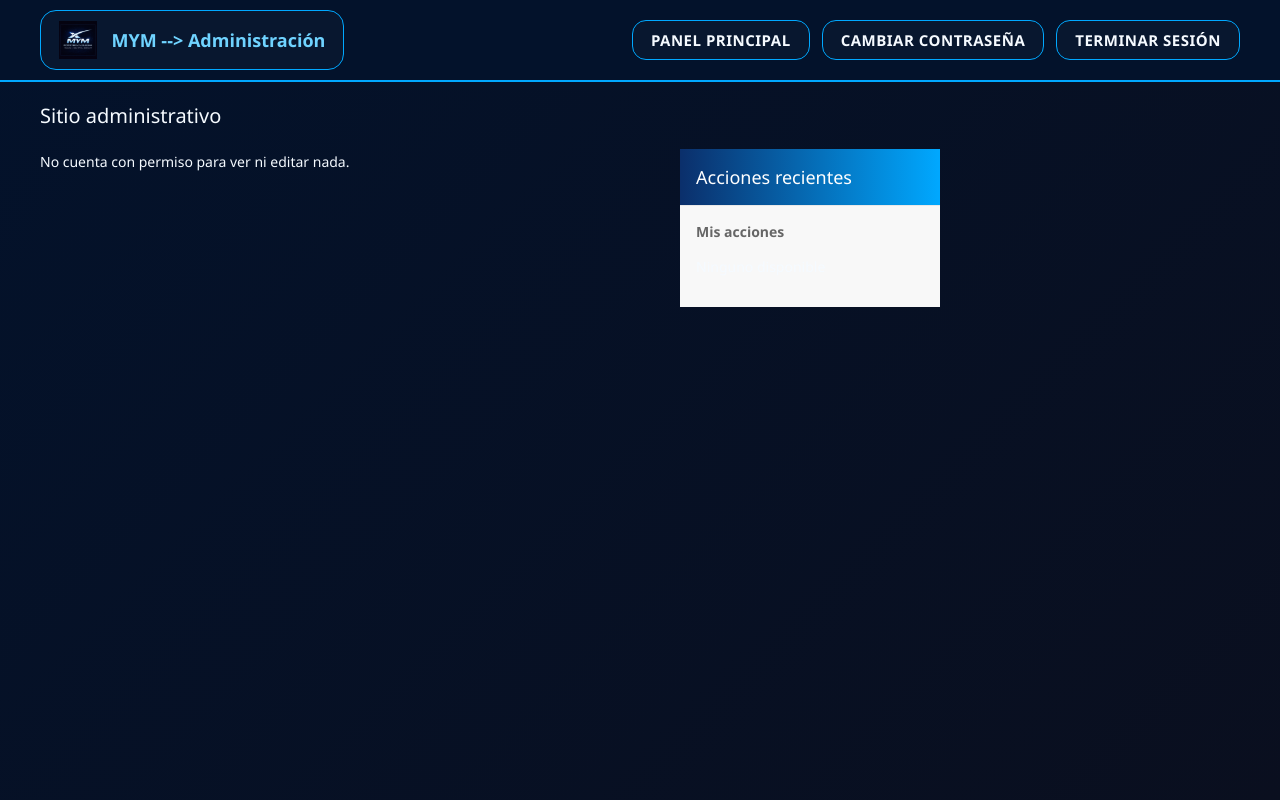
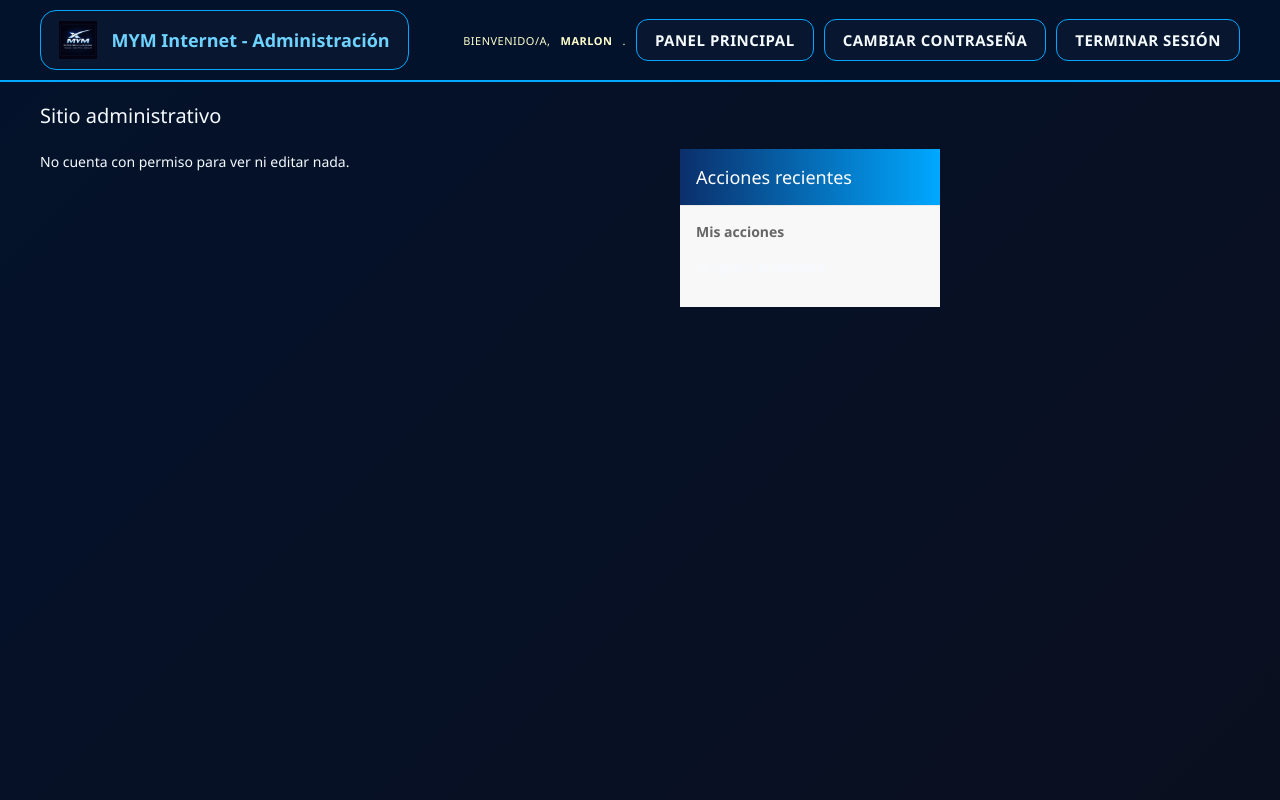
Before and after one commit to khalidgamer21/mym-network-system, a Django app: page /admin/ in a window 1280 px wide. Run offline with Django 5.2, Linux system fonts and the light colour scheme; a user stored in the database is signed in; data comes from the database, SQL or seed files in the repository; data that the repository does not hold is empty.

Commit message:
Configuracion admin

```diff
--- a/templates/admin/base_site.html
+++ b/templates/admin/base_site.html
@@ -5,57 +5,44 @@
 
 {% block branding %}
 <div class="branding-box">
-    <a href="https://www.instagram.com/marlon03.m/" target="_blank" class="branding-btn">
+    <a href="https://instagram.com/mym_internet" target="_blank" class="branding-btn" title="Síguenos en Instagram">
         <img src="{% static 'logo_mym.png' %}" alt="MYM" class="branding-logo">
-        <span>MYM --> Administración</span>
+        <span>MYM Internet - Administración</span>
     </a>
 </div>
 {% endblock %}
+
 {% block userlinks %}
+<a href="/" class="btn-admin">Panel principal</a>
+<a href="{% url 'admin:password_change' %}" class="btn-admin">Cambiar contraseña</a>
+<a href="{% url 'admin:logout' %}" class="btn-admin">Terminar sesión</a>
+{% endblock %}
 
-<a href="/" class="btn-admin">
-    Panel principal
-</a>
-
-<a href="{% url 'admin:password_change' %}" class="btn-admin">
-    Cambiar contraseña
-</a>
-
-<a href="{% url 'admin:logout' %}" class="btn-admin">
-    Terminar sesión
-</a>
-
-{% endblock %}
 {% block extrastyle %}
 {{ block.super }}
 <style>
-    .branding-btn {
-position: relative;
+    :root {
+        --azul-oscuro: #03122b;
+        --azul-medio: #0b2f6b;
+        --azul-brillante: #00a8ff;
+        --celeste: #6fd3ff;
+        --blanco: #f5faff;
+        --negro-azulado: #0a0f1f;
     }
 
-.branding-btn::after {
-content: "Síguenos en Instagram";
-position: absolute;
-bottom: -35px;
-left: 50%;
-transform: translateX(-50%);
-background: #03122b;
-color: white;
-padding: 6px 12px;
-border-radius: 8px;
-font-size: 12px;
-opacity: 0;
-pointer-events: none;
-transition: all 0.3s ease;
-white-space: nowrap;
-border: 1px solid #00a8ff;
+    body {
+        background: linear-gradient(135deg, var(--azul-oscuro), var(--negro-azulado)) !important;
+        color: var(--blanco) !important;
     }
 
-.branding-btn:hover::after {
-opacity: 1;
-bottom: -42px;
+    #header {
+        background: var(--azul-oscuro) !important;
+        border-bottom: 2px solid var(--azul-brillante);
     }
 
+    #site-name a {
+        color: var(--blanco) !important;
+    }
 
     .branding-box {
         display: flex;
@@ -68,18 +55,17 @@ bottom: -42px;
         gap: 14px;
         padding: 10px 18px;
         border-radius: 16px;
-    border: 1.5px solid #00a8ff;
+        border: 1.5px solid var(--azul-brillante);
         background: rgba(255,255,255,0.02);
-    color: #f5faff !important;
+        color: var(--blanco) !important;
         text-decoration: none !important;
         font-size: 18px;
         font-weight: 700;
         transition: all 0.28s ease;
-    box-shadow: 0 0 0 rgba(0,168,255,0);
     }
 
     .branding-btn:hover {
-    background: linear-gradient(135deg, #03122b, #00a8ff);
+        background: linear-gradient(135deg, var(--azul-oscuro), var(--azul-brillante));
         transform: translateY(-2px) scale(1.02);
         box-shadow: 0 0 18px rgba(0, 168, 255, 0.35);
         color: white !important;
@@ -94,129 +80,70 @@ bottom: -42px;
     .branding-btn:hover .branding-logo {
         transform: rotate(-3deg) scale(1.06);
     }
-    :root {
-        --primary: #03122b;
-        --secondary: #0b2f6b;
-        --accent: #00a8ff;
-        --link-fg: #6fd3ff;
-        --body-bg: #0a0f1f;
-        --body-fg: #f5faff;
-        --header-bg: #03122b;
-        --header-color: #f5faff;
-        --breadcrumbs-bg: #0b2f6b;
-        --breadcrumbs-fg: #f5faff;
-        --breadcrumbs-link-fg: #6fd3ff;
-        --module-header-bg: linear-gradient(90deg, #0b2f6b, #00a8ff);
-        --module-header-fg: white;
-        --link-selected-fg: #00a8ff;
+
+    #user-tools {
+        display: flex !important;
+        align-items: center;
+        gap: 10px;
+        flex-wrap: wrap;
     }
 
-    body {
-        background: linear-gradient(135deg, #03122b, #0a0f1f) !important;
-        color: #f5faff !important;
+    #user-tools a,
+    #user-tools form button,
+    .btn-admin {
+        font-size: 15px !important;
+        font-weight: 600;
+        text-decoration: none !important;
+        padding: 10px 18px;
+        border-radius: 12px;
+        border: 1.5px solid var(--azul-brillante);
+        color: var(--blanco) !important;
+        background: rgba(255,255,255,0.02) !important;
+        transition: all 0.25s ease;
+        display: inline-block;
     }
 
-    #header {
-        background: #03122b !important;
-        border-bottom: 2px solid #00a8ff;
-    }
-
-    #branding h1, #branding h1 a:link, #branding h1 a:visited {
-        color: #f5faff !important;
+    #user-tools a:hover,
+    #user-tools form button:hover,
+    .btn-admin:hover {
+        background: linear-gradient(135deg, var(--azul-oscuro), var(--azul-brillante)) !important;
+        color: white !important;
+        box-shadow: 0 0 14px rgba(0, 168, 255, 0.35);
     }
 
     .module h2, .module caption, .inline-group h2 {
-        background: linear-gradient(90deg, #0b2f6b, #00a8ff) !important;
+        background: linear-gradient(90deg, var(--azul-medio), var(--azul-brillante)) !important;
         color: white !important;
     }
 
     div.breadcrumbs {
-        background: #0b2f6b !important;
-        color: #f5faff !important;
+        background: var(--azul-medio) !important;
+        color: var(--blanco) !important;
     }
 
-    div.breadcrumbs a {
-        color: #6fd3ff !important;
-    }
-
-    a:link, a:visited {
-        color: #6fd3ff !important;
+    div.breadcrumbs a,
+    a:link,
+    a:visited {
+        color: var(--celeste) !important;
     }
 
     a:hover {
-        color: #00a8ff !important;
+        color: var(--azul-brillante) !important;
     }
 
     .button, input[type=submit], input[type=button], .submit-row input, a.button {
-        background: linear-gradient(135deg, #00a8ff, #0b2f6b) !important;
+        background: linear-gradient(135deg, var(--azul-brillante), var(--azul-medio)) !important;
         border: none !important;
         color: white !important;
         border-radius: 8px;
     }
 
     .button:hover, input[type=submit]:hover, input[type=button]:hover, .submit-row input:hover, a.button:hover {
-        background: linear-gradient(135deg, #0b2f6b, #00a8ff) !important;
-    }
-
-    .selector-chosen h2 {
-        background: linear-gradient(90deg, #0b2f6b, #00a8ff) !important;
-    }
-
-    .dashboard .module table th {
-        width: 100%;
-    }
-
-    .dashboard .module table td {
-        white-space: nowrap;
-    }
-
-    #user-tools {
-        display: flex !important;
-        align-items: center;
-        gap: 12px;
-        flex-wrap: wrap;
-        font-size: 0 !important;
-    }
-
-    #user-tools a,
-    #user-tools form button {
-        font-size: 15px !important;
-        font-weight: 600;
-        text-decoration: none !important;
-        padding: 10px 18px;
-        border-radius: 14px;
-        border: 1.5px solid #00a8ff;
-        color: #f5faff !important;
-        background: rgba(255,255,255,0.02) !important;
-        transition: all 0.25s ease;
-        display: inline-block;
-        line-height: 1.2;
-    }
-
-    #user-tools a:hover,
-    #user-tools form button:hover {
-        background: linear-gradient(135deg, #03122b, #00a8ff) !important;
-        color: white !important;
-        box-shadow: 0 0 14px rgba(0, 168, 255, 0.35);
-    }
-
-    #user-tools form {
-        display: inline-block !important;
-        margin: 0 !important;
-    }
-
-    #user-tools form button {
-        cursor: pointer;
-    }
-
-    #user-tools,
-    #user-tools * {
-        color: #f5faff !important;
+        background: linear-gradient(135deg, var(--azul-medio), var(--azul-brillante)) !important;
     }
 
     .theme-toggle {
         display: none !important;
     }
-
 </style>
 {% endblock %}
```
Lines whose indentation alone changed are shown as unchanged.
